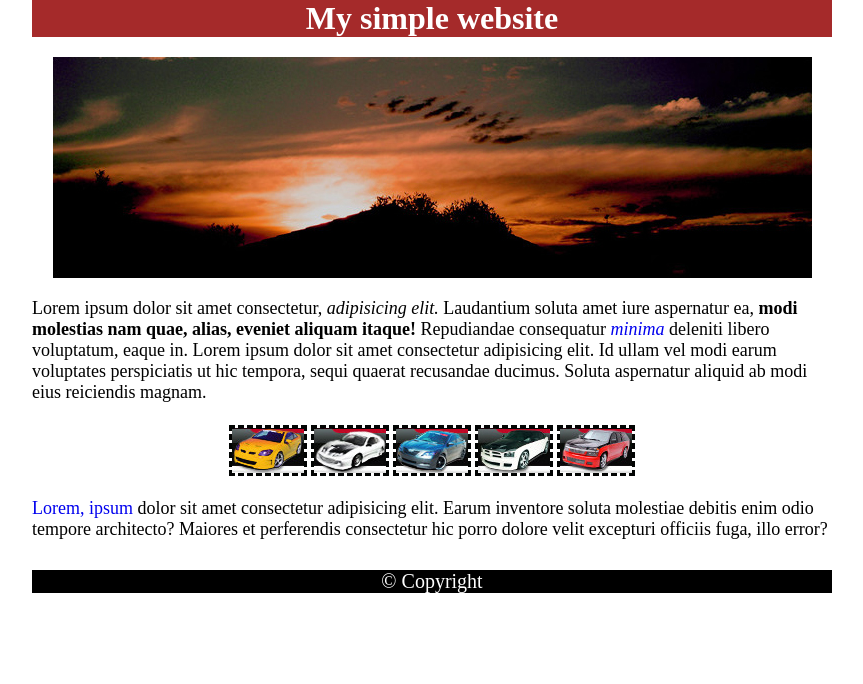
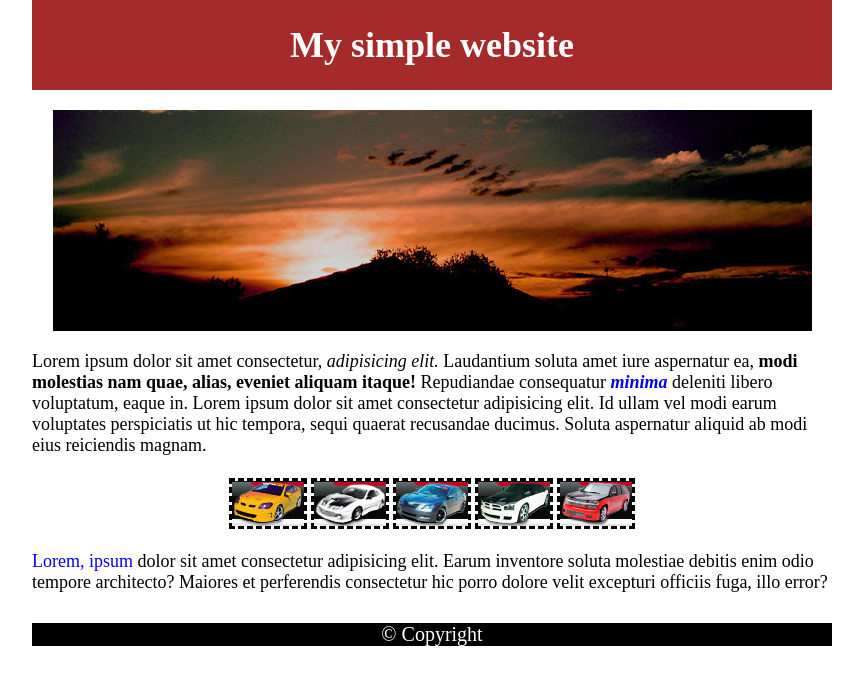
Before and after one commit to bevzenj/01_simple, a plain HTML site: page index.html in a window 1280 px wide. Shown: the whole page, without its empty margins (208-1071 px from the left). Drawn offline with Linux system fonts and the light colour scheme.

Commit message:
add span

```diff
--- a/index.html
+++ b/index.html
@@ -8,7 +8,7 @@
     <title>My simple website</title>
 </head>
 <body>
-    <header>
+    <header class="header">
         <h1>My simple website</h1>
     </header>
     <main>
@@ -17,7 +17,7 @@
         </div>
         <div class="first_text">
             <p>
-                Lorem ipsum dolor sit amet consectetur, <i>adipisicing elit.</i> Laudantium soluta amet iure aspernatur ea, <b>modi molestias nam quae, alias, eveniet aliquam itaque!</b> Repudiandae consequatur <a href="#"><i>minima</i></a> deleniti libero voluptatum, eaque in. Lorem ipsum dolor sit amet consectetur adipisicing elit. Id ullam vel modi earum voluptates perspiciatis ut hic tempora, sequi quaerat recusandae ducimus. Soluta aspernatur aliquid ab modi eius reiciendis magnam.
+                Lorem ipsum dolor sit amet consectetur, <span class="First_text_italic">adipisicing elit.</span> Laudantium soluta amet iure aspernatur ea, <span class="first_text_bold">modi molestias nam quae, alias, eveniet aliquam itaque!</span> Repudiandae consequatur <a href="#"><span class="First_text_italic first_text_bold">minima</span></a> deleniti libero voluptatum, eaque in. Lorem ipsum dolor sit amet consectetur adipisicing elit. Id ullam vel modi earum voluptates perspiciatis ut hic tempora, sequi quaerat recusandae ducimus. Soluta aspernatur aliquid ab modi eius reiciendis magnam.
             </p>
         </div>
         <div class="cars">
@@ -33,8 +33,8 @@
             </p>
         </div>
     </main>
-    <footer>
-        <div class="footer">&copy; Copyright</div>
+    <footer class="footer">
+        <div class="footer_content">&copy; Copyright</div>
     </footer>
 </body>
 </html>
--- a/style.css
+++ b/style.css
@@ -1,22 +1,19 @@
-* {
+body {
     margin: 0;
     max-width: 800px;
     margin: 0 auto;
+    font-size: 18px;
 }
 
 h1 {
     color: #FFFFFF;
 }
 
-p {
-    font-size: 18px;
-}
-
 a {
     text-decoration: none;
 }
 
-header {
+.header {
     background-color: #A52A2A;
     display: flex;
     justify-content: center;
@@ -41,6 +38,14 @@ header {
     margin: 2px;
 }
 
+.First_text_italic {
+    font-style: italic;
+}
+
+.first_text_bold {
+    font-weight: bold;
+}
+
 footer {
     background-color: #000000;
     display: flex;
@@ -48,7 +53,7 @@ footer {
     margin-top: 30px;
 }
 
-.footer {
+.footer_content {
     font-size: 20px;
     color: #FFFFFF;
 }
```
